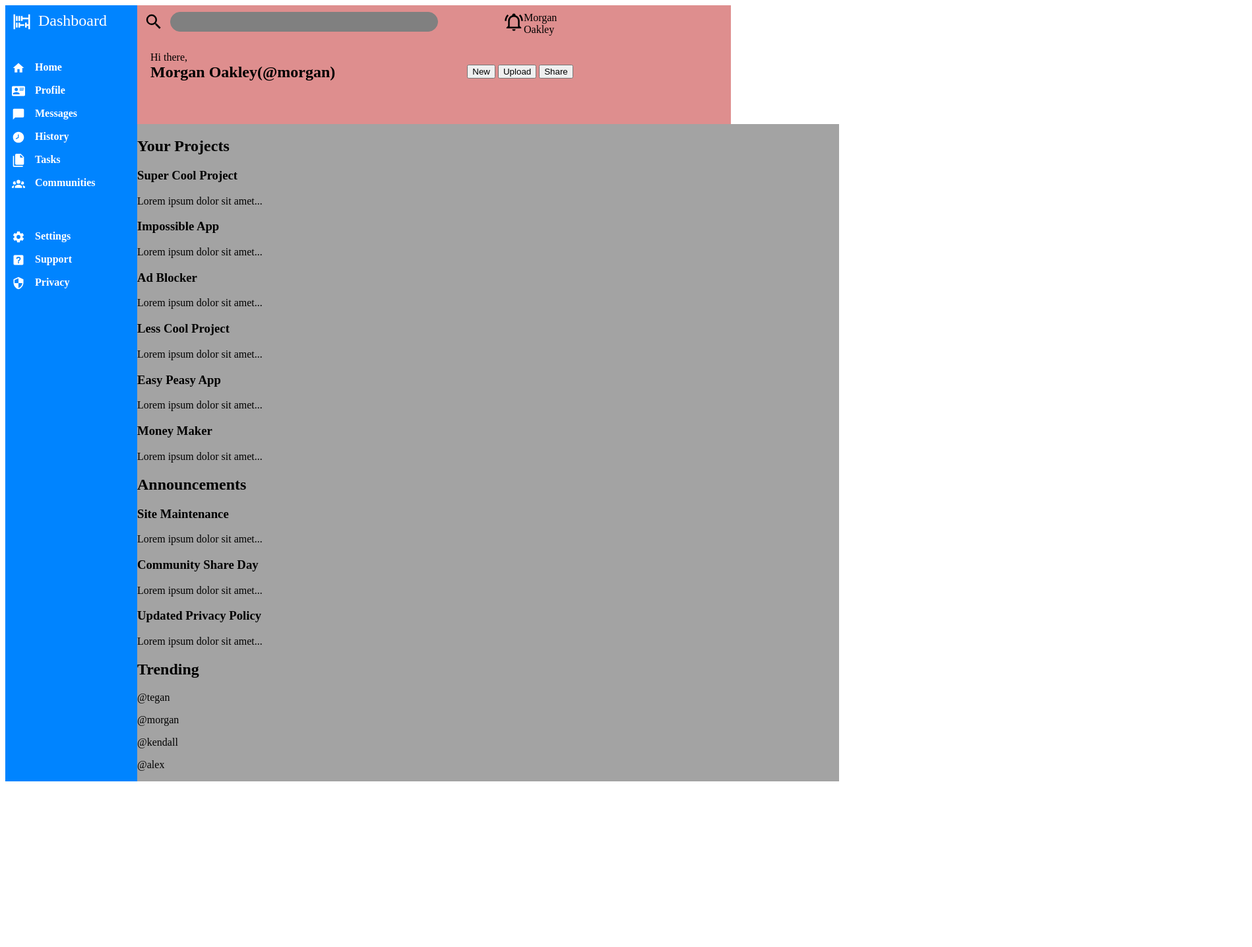
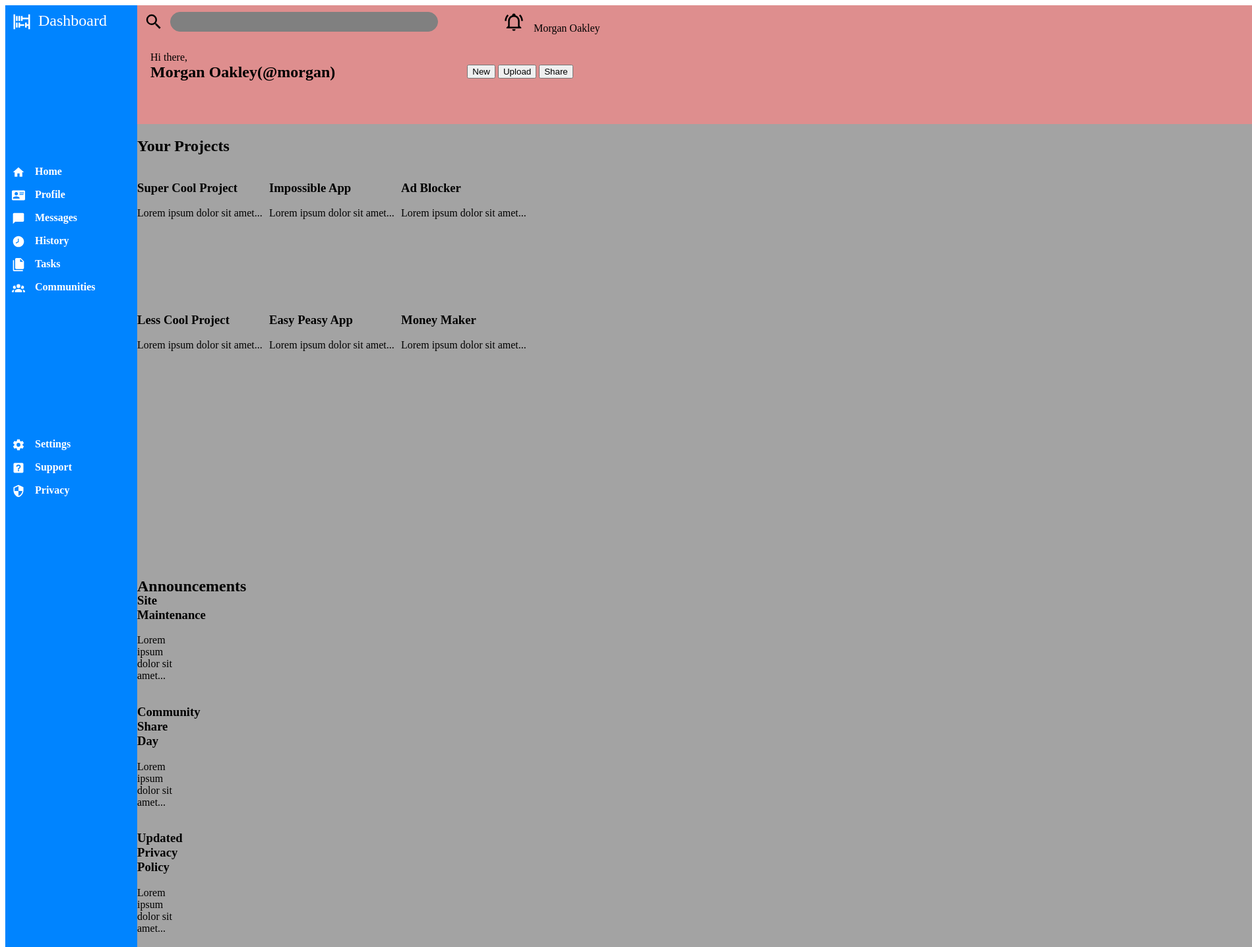
Before and after one commit to raafa12/admin-dashboard, a plain HTML site: page index.html in a window 1280 px wide. Shown: the top 1435 px of the page at 66% size, 1898 px wide, since content can reach past the window. Before the commit the page ends 1192 px from the top, so only its background shows below. Drawn offline with Linux system fonts and the light colour scheme.

Commit message:
toqueteando content

```diff
--- a/index.html
+++ b/index.html
@@ -33,8 +33,7 @@
                 <img src="icons/magnify.svg" alt="">
                 <input type="text" id="search-input"/></div>
                 <div class="right-searchbox">
-                    <img src="icons/bell-ring-outline.svg" alt="">
-                    <div>Morgan Oakley</div>
+                    <img src="icons/bell-ring-outline.svg" alt=""> <p>Morgan Oakley</p>
                 </div>
             </div>
             <div class="header-buttons">
@@ -49,8 +48,9 @@
         </div>
 
         <div class="content">
+            <h2>Your Projects</h2>
             <div class="projects">
-                <h2>Your Projects</h2>
+
                 <div class="super-cool-project">
                     <h3>Super Cool Project</h3>
                     <p>Lorem ipsum dolor sit amet...</p>
--- a/style.css
+++ b/style.css
@@ -2,7 +2,7 @@
 .dashboard {
   display: grid;
   grid-template-rows: 180px;
-  grid-template-columns: 200px 900px;
+  grid-template-columns: 200px 1690px;
 }
 
   .sidebar{
@@ -151,10 +151,10 @@
 
     .right-searchbox{
       margin-left: 100px;
-      width: 30px;
-      height: 30px;
       display: flex;
-      justify-content: space-between;
+      flex-direction: row;
+      gap: 15px;
+      white-space: nowrap;
     }
     .header-buttons{
       margin: 20px;
@@ -168,7 +168,7 @@
       .buttons{
         position: relative;
         top: 20px;
-        color: aqua;
+
       }
     }
 
@@ -176,4 +176,26 @@
     grid-row: 2 / 7;
     grid-column: 2 / 6;
     background-color: rgb(163, 163, 163);
+    display: grid;
+
   }
+    .projects{
+      display: grid;
+      grid-template-rows: 200px 200px 200px;
+      grid-template-columns: 200px 200px 200px;
+
+    }
+      .site-maintenance{
+
+      }
+    .announcements{
+      display: grid;
+      grid-template-rows: 25px;
+      grid-template-columns: 75px;
+    }
+
+    .trending{
+      display: grid;
+      grid-template-rows: 25px;
+      grid-template-columns: 75px;
+    }
```
